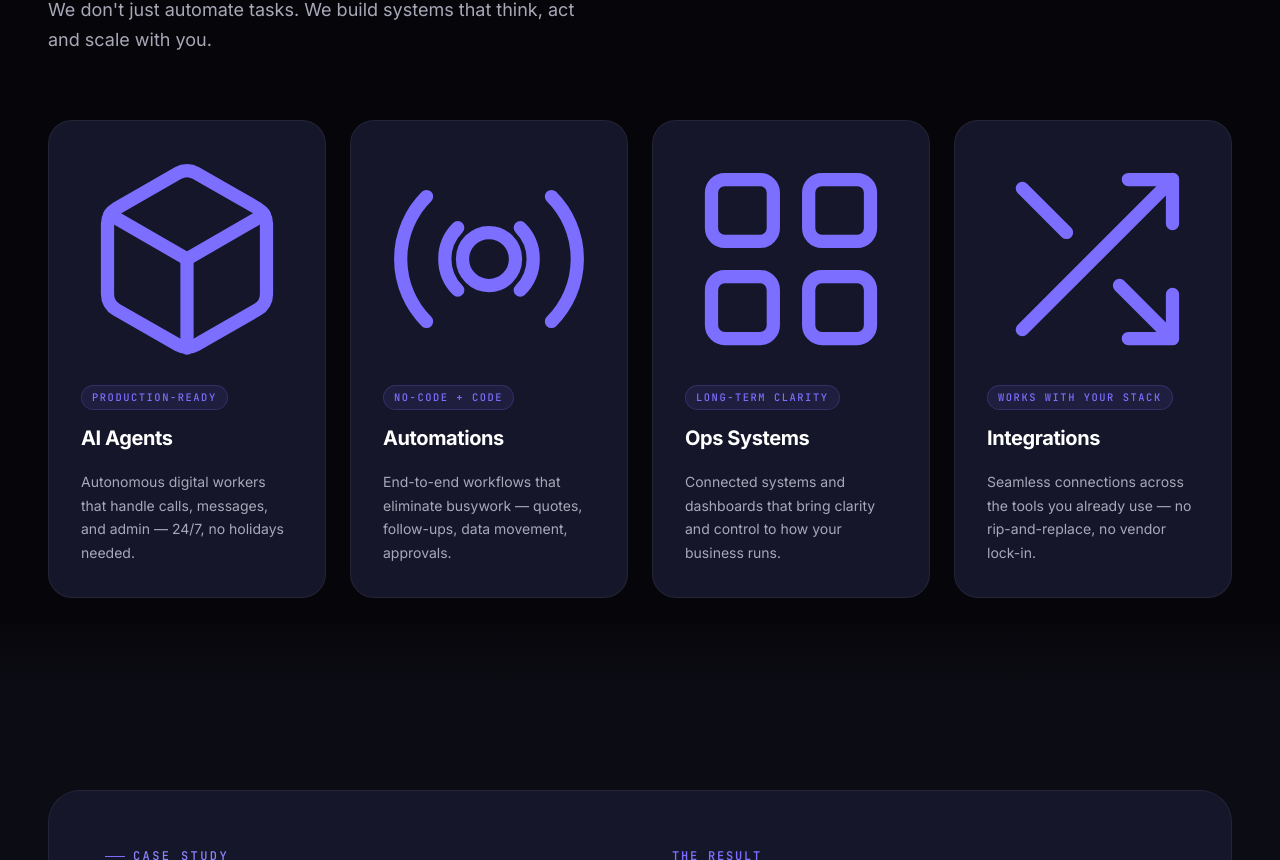
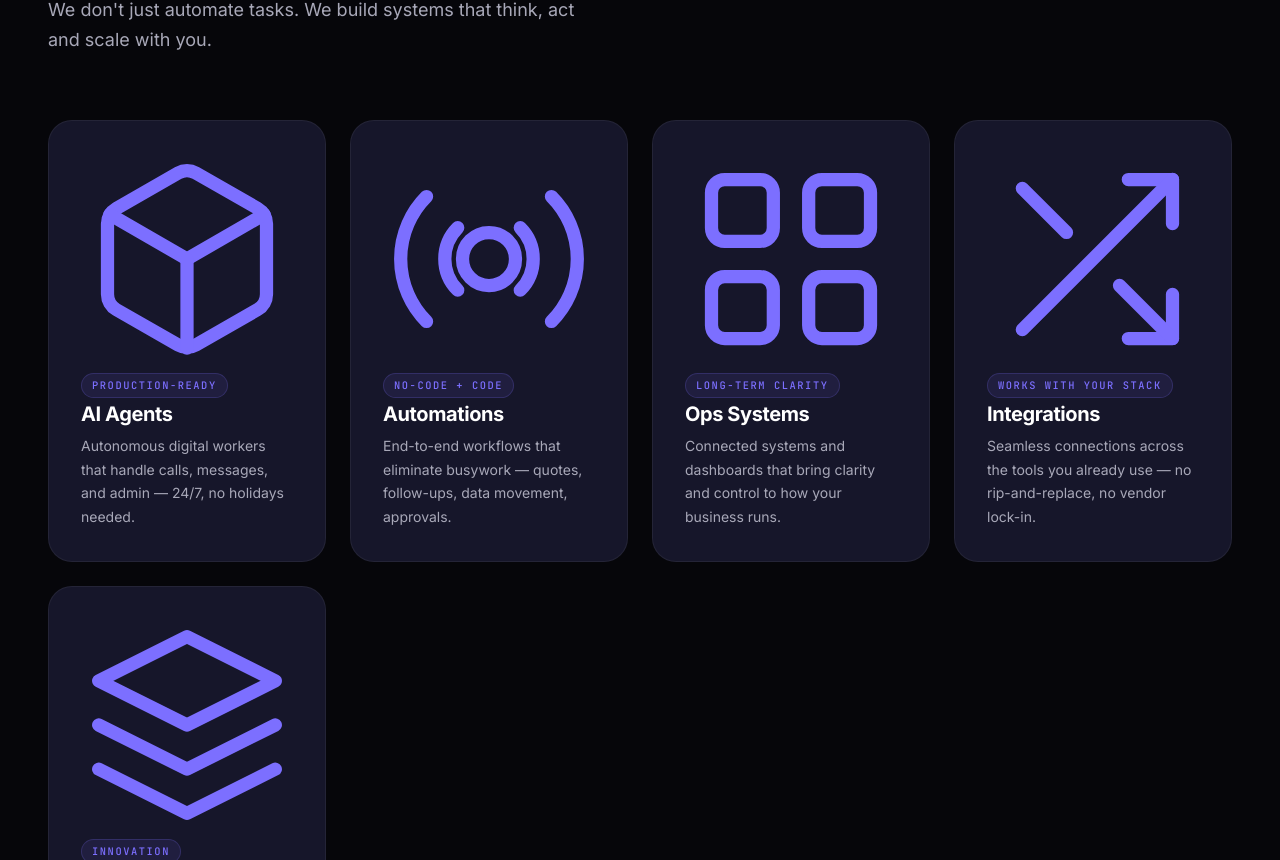
Before and after one commit to duskmetamask-bit/emvy-ai-website, a Next.js app: page / in a window 1280 px wide. Shown: the part 1940-2800 px from the top of the page. Built offline with nearby package versions, Linux system fonts and the light colour scheme.

Commit message:
feat: add Services nav, 5 service cards link to sub-pages, home page restructure

```diff
--- a/app/about/page.tsx
+++ b/app/about/page.tsx
@@ -341,6 +341,7 @@ export default function AboutPage() {
             </a>
             <nav className="header-nav" aria-label="Main navigation">
               <a href="/" className="header-nav-link">Home</a>
+              <a href="/services/ai-agents" className="header-nav-link">Services</a>
               <a href="/pricing" className="header-nav-link">Pricing</a>
               <a href="/about" className="header-nav-link" style={{ color: 'var(--color-text-secondary)' }}>About</a>
               <a href="/blog" className="header-nav-link">Blog</a>
@@ -375,6 +376,7 @@ export default function AboutPage() {
         <div className="mobile-nav">
           <nav className="mobile-nav-inner">
             <a href="/" className="mobile-nav-link" onClick={() => setMobileMenuOpen(false)}>Home</a>
+            <a href="/services/ai-agents" className="mobile-nav-link" onClick={() => setMobileMenuOpen(false)}>Services</a>
             <a href="/pricing" className="mobile-nav-link" onClick={() => setMobileMenuOpen(false)}>Pricing</a>
             <a href="/about" className="mobile-nav-link" onClick={() => setMobileMenuOpen(false)}>About</a>
             <a href="/blog" className="mobile-nav-link" onClick={() => setMobileMenuOpen(false)}>Blog</a>
--- a/app/blog/page.tsx
+++ b/app/blog/page.tsx
@@ -66,6 +66,7 @@ function Header({ mobileOpen, onToggle }: { mobileOpen: boolean; onToggle: () =>
             </a>
             <nav className="blog-header-nav" aria-label="Main navigation">
               <a href="/" className="blog-header-nav-link">Home</a>
+              <a href="/services/ai-agents" className="blog-header-nav-link">Services</a>
               <a href="/pricing" className="blog-header-nav-link">Pricing</a>
               <a href="/about" className="blog-header-nav-link">About</a>
               <a href="/blog" className="blog-header-nav-link" style={{ color: 'var(--color-text-secondary)' }}>Blog</a>
@@ -100,6 +101,7 @@ function Header({ mobileOpen, onToggle }: { mobileOpen: boolean; onToggle: () =>
         <div className="blog-mobile-nav">
           <nav className="blog-mobile-nav-inner">
             <a href="/" className="blog-mobile-nav-link" onClick={onToggle}>Home</a>
+            <a href="/services/ai-agents" className="blog-mobile-nav-link" onClick={onToggle}>Services</a>
             <a href="/pricing" className="blog-mobile-nav-link" onClick={onToggle}>Pricing</a>
             <a href="/about" className="blog-mobile-nav-link" onClick={onToggle}>About</a>
             <a href="/blog" className="blog-mobile-nav-link" onClick={onToggle}>Blog</a>
--- a/app/contact/page.tsx
+++ b/app/contact/page.tsx
@@ -157,6 +157,7 @@ export default function ContactPage() {
             </a>
             <nav className="header-nav" aria-label="Main navigation">
               <a href="/" className="header-nav-link">Home</a>
+              <a href="/services/ai-agents" className="header-nav-link">Services</a>
               <a href="/pricing" className="header-nav-link">Pricing</a>
               <a href="/about" className="header-nav-link">About</a>
               <a href="/blog" className="header-nav-link">Blog</a>
@@ -190,6 +191,7 @@ export default function ContactPage() {
         <div className="mobile-nav">
           <nav className="mobile-nav-inner">
             <a href="/" className="mobile-nav-link" onClick={() => setMobileMenuOpen(false)}>Home</a>
+            <a href="/services/ai-agents" className="mobile-nav-link" onClick={() => setMobileMenuOpen(false)}>Services</a>
             <a href="/pricing" className="mobile-nav-link" onClick={() => setMobileMenuOpen(false)}>Pricing</a>
             <a href="/about" className="mobile-nav-link" onClick={() => setMobileMenuOpen(false)}>About</a>
             <a href="/blog" className="mobile-nav-link" onClick={() => setMobileMenuOpen(false)}>Blog</a>
--- a/app/page.tsx
+++ b/app/page.tsx
@@ -19,6 +19,7 @@ const services = [
     title: 'AI Agents',
     desc: 'Autonomous digital workers that handle calls, messages, and admin — 24/7, no holidays needed.',
     tag: 'Production-ready',
+    href: '/services/ai-agents',
     icon: (
       <svg viewBox="0 0 24 24" fill="none" stroke="currentColor" strokeWidth="1.5" strokeLinecap="round" strokeLinejoin="round" className="w-7 h-7">
         <path d="M21 16V8a2 2 0 00-1-1.73l-7-4a2 2 0 00-2 0l-7 4A2 2 0 003 8v8a2 2 0 001 1.73l7 4a2 2 0 002 0l7-4A2 2 0 0021 16z"/>
@@ -32,6 +33,7 @@ const services = [
     title: 'Automations',
     desc: 'End-to-end workflows that eliminate busywork — quotes, follow-ups, data movement, approvals.',
     tag: 'No-code + code',
+    href: '/services/automations',
     icon: (
       <svg viewBox="0 0 24 24" fill="none" stroke="currentColor" strokeWidth="1.5" strokeLinecap="round" strokeLinejoin="round" className="w-7 h-7">
         <circle cx="12" cy="12" r="3"/>
@@ -45,6 +47,7 @@ const services = [
     title: 'Ops Systems',
     desc: 'Connected systems and dashboards that bring clarity and control to how your business runs.',
     tag: 'Long-term clarity',
+    href: '/services/ops-systems',
     icon: (
       <svg viewBox="0 0 24 24" fill="none" stroke="currentColor" strokeWidth="1.5" strokeLinecap="round" strokeLinejoin="round" className="w-7 h-7">
         <rect x="3" y="3" width="7" height="7" rx="1.5"/>
@@ -59,6 +62,7 @@ const services = [
     title: 'Integrations',
     desc: 'Seamless connections across the tools you already use — no rip-and-replace, no vendor lock-in.',
     tag: 'Works with your stack',
+    href: '/services/integrations',
     icon: (
       <svg viewBox="0 0 24 24" fill="none" stroke="currentColor" strokeWidth="1.5" strokeLinecap="round" strokeLinejoin="round" className="w-7 h-7">
         <polyline points="16 3 21 3 21 8"/>
@@ -66,6 +70,20 @@ const services = [
         <polyline points="21 16 21 21 16 21"/>
         <line x1="15" y1="15" x2="21" y2="21"/>
         <line x1="4" y1="4" x2="9" y2="9"/>
+      </svg>
+    ),
+  },
+  {
+    id: 'building',
+    title: 'Building',
+    desc: 'Got an AI product idea? We help you take it from concept to reality — prototype to launch.',
+    tag: 'Innovation',
+    href: '/services/building',
+    icon: (
+      <svg viewBox="0 0 24 24" fill="none" stroke="currentColor" strokeWidth="1.5" strokeLinecap="round" strokeLinejoin="round" className="w-7 h-7">
+        <polygon points="12 2 2 7 12 12 22 7 12 2"/>
+        <polyline points="2 17 12 22 22 17"/>
+        <polyline points="2 12 12 17 22 12"/>
       </svg>
     ),
   },
@@ -127,12 +145,12 @@ function MetricCard({ value, label }: { value: string; label: string }) {
 
 function ServiceCard({ service }: { service: typeof services[0] }) {
   return (
-    <div className="service-card">
+    <a href={service.href} className="service-card" style={{ textDecoration: 'none', color: 'inherit', display: 'block' }}>
       <div className="service-icon">{service.icon}</div>
       <div className="service-tag">{service.tag}</div>
       <h3 className="service-title">{service.title}</h3>
       <p className="service-desc">{service.desc}</p>
-    </div>
+    </a>
   )
 }
 
@@ -426,6 +444,7 @@ function Header() {
 
             <nav className="header-nav" aria-label="Main navigation">
               <a href="/" className="header-nav-link">Home</a>
+              <a href="/services/ai-agents" className="header-nav-link">Services</a>
               <a href="/pricing" className="header-nav-link">Pricing</a>
               <a href="/about" className="header-nav-link">About</a>
               <a href="/blog" className="header-nav-link">Blog</a>
@@ -461,6 +480,7 @@ function Header() {
         <div className="mobile-nav">
           <nav className="mobile-nav-inner">
             <a href="/" className="mobile-nav-link" onClick={() => setOpen(false)}>Home</a>
+            <a href="/services/ai-agents" className="mobile-nav-link" onClick={() => setOpen(false)}>Services</a>
             <a href="/pricing" className="mobile-nav-link" onClick={() => setOpen(false)}>Pricing</a>
             <a href="/about" className="mobile-nav-link" onClick={() => setOpen(false)}>About</a>
             <a href="/blog" className="mobile-nav-link" onClick={() => setOpen(false)}>Blog</a>
--- a/app/pricing/page.tsx
+++ b/app/pricing/page.tsx
@@ -458,6 +458,7 @@ export default function PricingPage() {
             </a>
             <nav className="header-nav" aria-label="Main navigation">
               <a href="/" className="header-nav-link">Home</a>
+              <a href="/services/ai-agents" className="header-nav-link">Services</a>
               <a href="/pricing" className="header-nav-link" style={{ color: 'var(--color-text-secondary)' }}>Pricing</a>
               <a href="/about" className="header-nav-link">About</a>
               <a href="/blog" className="header-nav-link">Blog</a>
@@ -491,6 +492,7 @@ export default function PricingPage() {
         <div className="mobile-nav">
           <nav className="mobile-nav-inner">
             <a href="/" className="mobile-nav-link" onClick={() => setMobileMenuOpen(false)}>Home</a>
+            <a href="/services/ai-agents" className="mobile-nav-link" onClick={() => setMobileMenuOpen(false)}>Services</a>
             <a href="/pricing" className="mobile-nav-link" onClick={() => setMobileMenuOpen(false)}>Pricing</a>
             <a href="/about" className="mobile-nav-link" onClick={() => setMobileMenuOpen(false)}>About</a>
             <a href="/blog" className="mobile-nav-link" onClick={() => setMobileMenuOpen(false)}>Blog</a>
```
Also changed, not shown: 1 other file (tests, documents, lock files or other folders).
